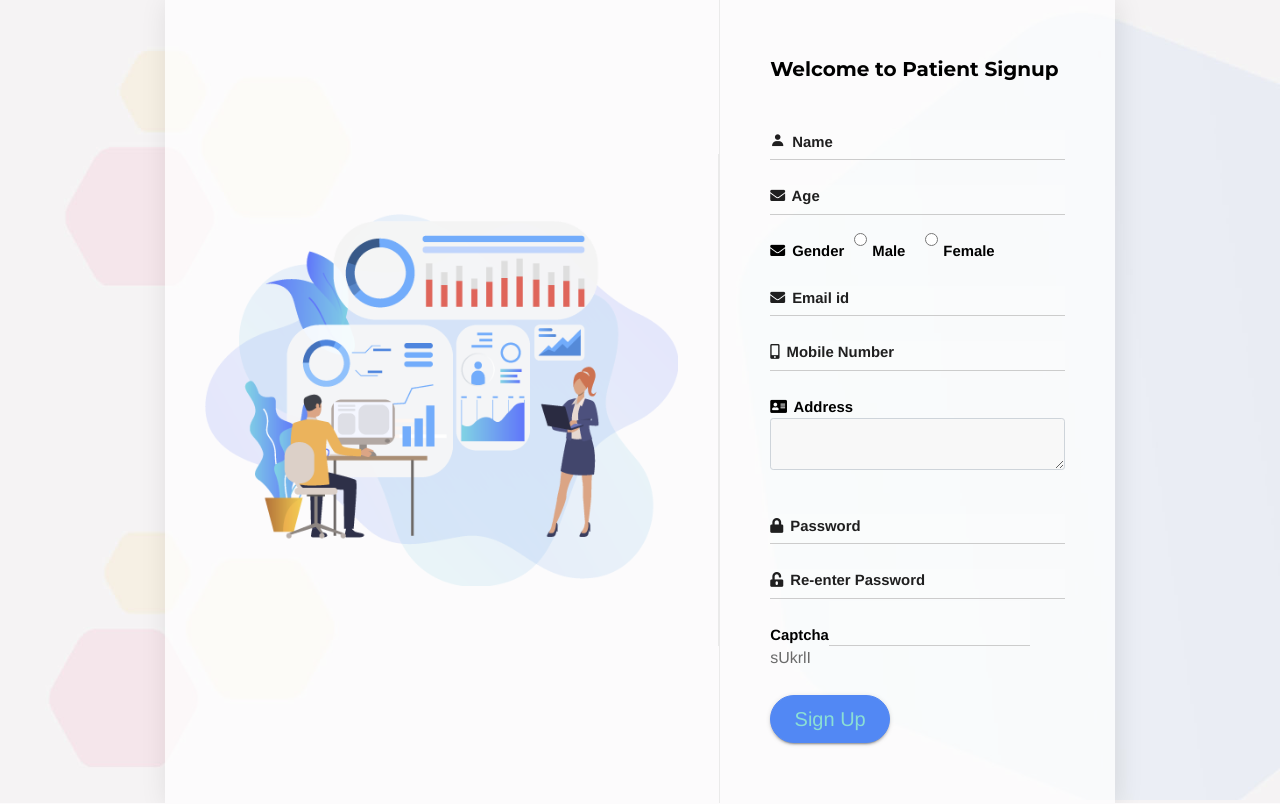
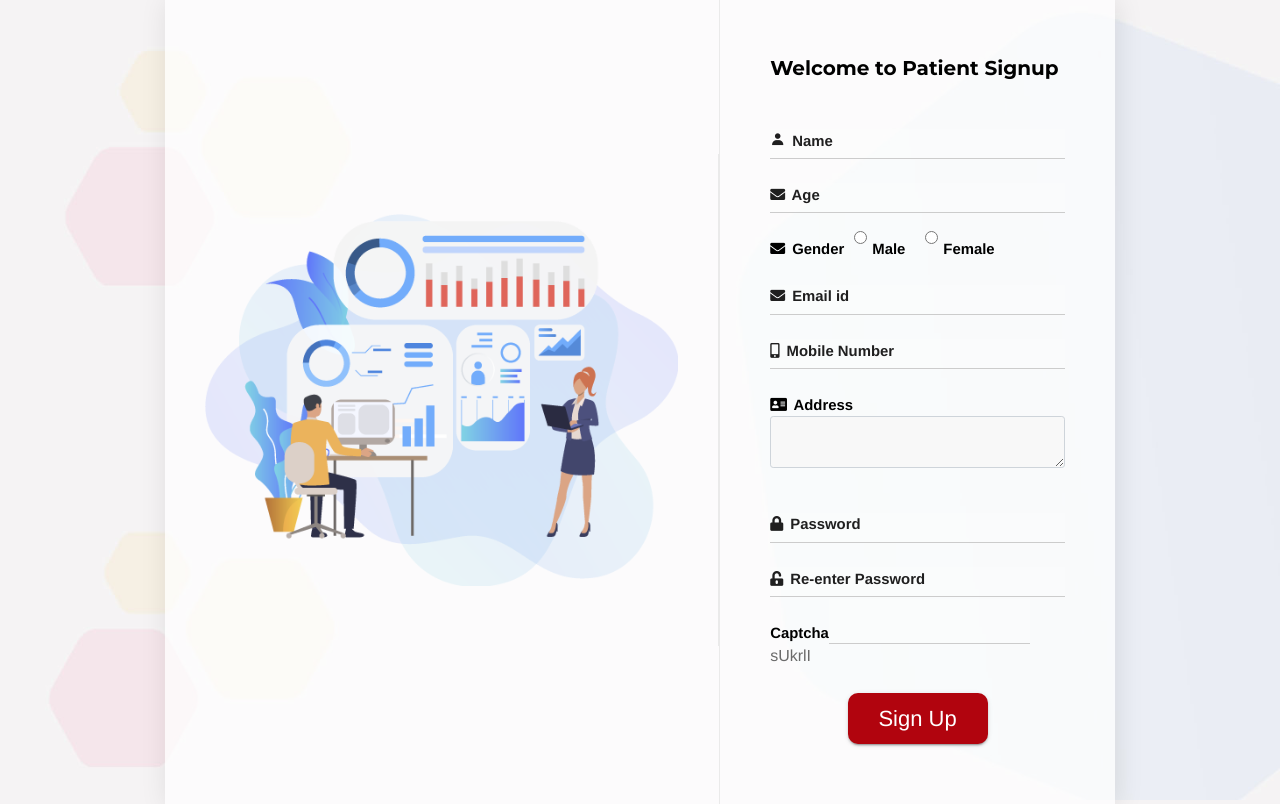
Before and after one commit to G-SAIRAM17/Mission_Health_Care, a Django app: page / in a window 1280 px wide. Run offline with Django 5.2, Linux system fonts and the light colour scheme; some libraries are stand-ins or nearby versions.

Commit message:
Made some minor changes

```diff
--- a/MissionHealthCare/assets/css/style.css
+++ b/MissionHealthCare/assets/css/style.css
@@ -275,7 +275,7 @@ body {
   .login-box .donroo p {
     font-size: .9rem; }
   .login-box .donroo a {
-    ont-size: .9rem;
+    font-size: .9rem;
     color: #5288f4;
     padding-left: 3px;
     text-decoration: underline; }
--- a/MissionHealthCare/templates/patient_signup.html
+++ b/MissionHealthCare/templates/patient_signup.html
@@ -90,7 +90,7 @@
                         <form id="signupForm" action="{% url 'psignup' %}" method="POST" onsubmit="return validateForm(event)">
                             {% csrf_token %}
                             <div class="login-box">
-                                <h5 style="font-weight: bold;color: black;">Welcome to Patient Signup</h5>
+                                <h5 style="font-weight: bold;color: #000000;">Welcome to Patient Signup</h5>
                                 {% for message in messages %}
                                     <h3 style="color: #b1040e;">{{ message }}</h3>
                                 {% endfor %}
@@ -142,7 +142,7 @@
                                     <input type="hidden" id="stored_captcha" name="stored_captcha" value="{{ captcha }}">
                                 </div>
                                 <div class="login-row btnroo row no-margin">
-                                    <button type="submit" class="btn btn-primary btn-lg" style="color: rgb(139, 223, 212)!important;">Sign Up</button>
+                                    <button type="submit" class="btn btn-lg" style="width:140px !important;background-color:  #b1040e;color: #fff;border-radius: 10px!important;margin: auto !important;font-size: 22px !important;">Sign Up</button>
                                 </div>
                             </div>
                         </form>
```
